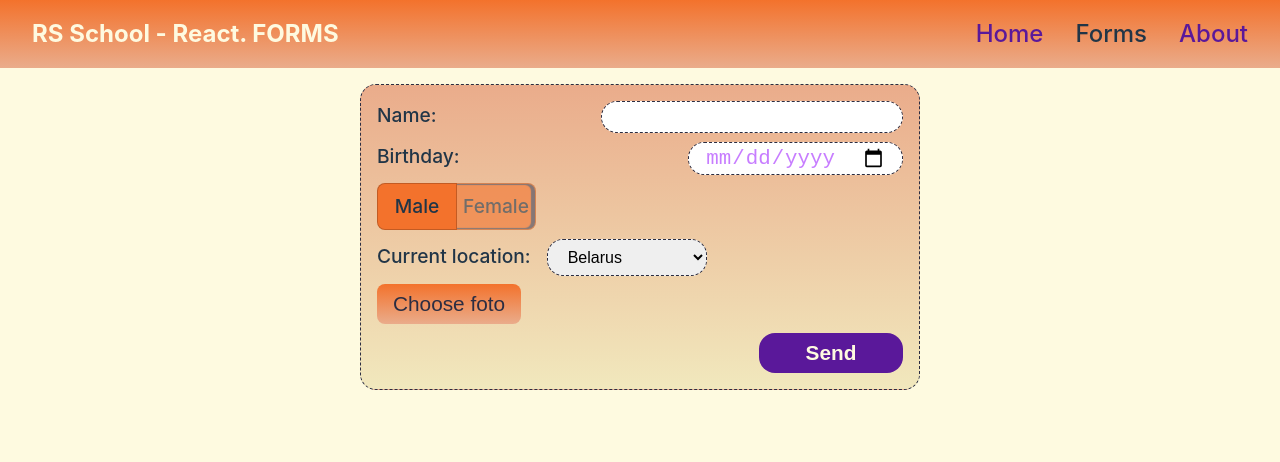
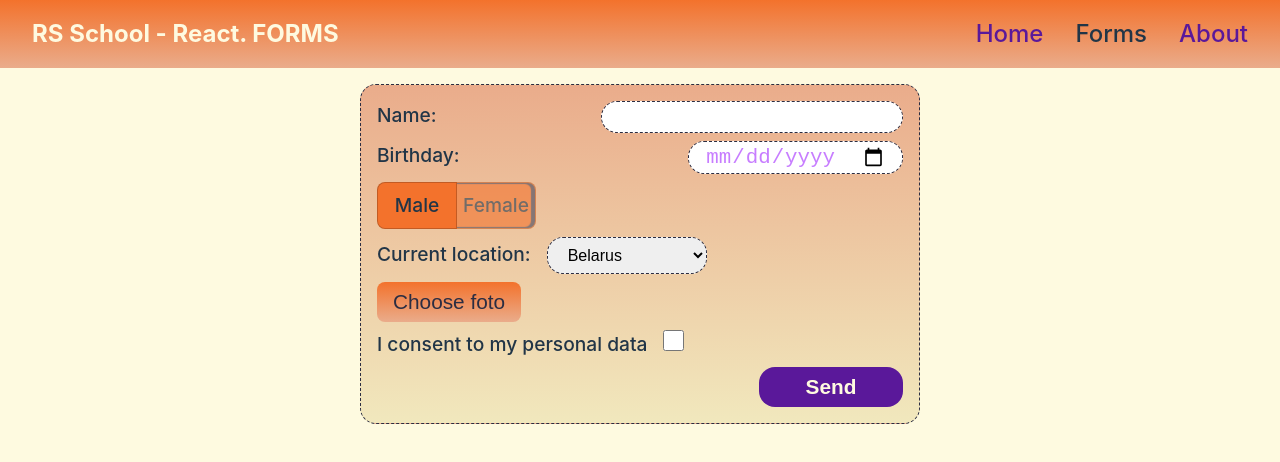
Before and after one commit to tbandelikova/react-studies, a React (Vite) app in the folder react-ts-app/: page /forms in a window 1280 px wide. Shown: the top 462 px of the page. Built offline with nearby package versions, Linux system fonts and the light colour scheme.

Commit message:
feat: add checkbox

```diff
--- a/react-ts-app/src/App.css
+++ b/react-ts-app/src/App.css
@@ -178,6 +178,12 @@
 	box-shadow: none;
 }
 
+.check {
+  width: 1.3rem;
+  height: 1.3rem;
+  margin-left: 1rem;
+}
+
 .file {
   width: 9rem;
   border: none;
--- /dev/null
+++ b/react-ts-app/src/components/InputCheckbox.tsx
@@ -0,0 +1,21 @@
+import React, { Component, ForwardedRef } from 'react';
+
+type PropWithRef = {
+  inputCheckRef: ForwardedRef<HTMLInputElement>;
+};
+
+class InputCh extends Component<PropWithRef> {
+  render() {
+    const { inputCheckRef } = this.props;
+    return (
+      <label htmlFor="data">
+        <span>I consent to my personal data</span>
+        <input className="check" type="checkbox" name="data" id="data" ref={inputCheckRef} />
+      </label>
+    );
+  }
+}
+
+export const InputCheckbox = React.forwardRef<HTMLInputElement>((props, ref) => (
+  <InputCh inputCheckRef={ref} {...props} />
+));
--- a/react-ts-app/src/pages/Forms.tsx
+++ b/react-ts-app/src/pages/Forms.tsx
@@ -4,6 +4,7 @@ import { InputDate } from '../components/InputDate';
 import { InputFile } from '../components/InputFile';
 import { InputSelect } from '../components/InputSelect';
 import { InputSwitch } from '../components/InputSwitch';
+import { InputCheckbox } from '../components/InputCheckbox';
 import Header from '../components/Header';
 import CardUser from '../components/CardUser';
 
@@ -21,6 +22,7 @@ class Forms extends Component<object, { data: Array<CardProps> }> {
   inputSelectRef: React.RefObject<HTMLSelectElement>;
   inputSwitchRef: React.RefObject<HTMLInputElement>;
   inputFileRef: React.RefObject<HTMLInputElement>;
+  inputCheckRef: React.RefObject<HTMLInputElement>;
 
   constructor(props: object) {
     super(props);
@@ -33,6 +35,7 @@ class Forms extends Component<object, { data: Array<CardProps> }> {
     this.inputDateRef = React.createRef<HTMLInputElement>();
     this.inputSelectRef = React.createRef<HTMLSelectElement>();
     this.inputSwitchRef = React.createRef<HTMLInputElement>();
+    this.inputCheckRef = React.createRef<HTMLInputElement>();
     this.inputFileRef = React.createRef<HTMLInputElement>();
   }
 
@@ -42,6 +45,9 @@ class Forms extends Component<object, { data: Array<CardProps> }> {
     let imgSrc;
     if (image) {
       imgSrc = window.URL.createObjectURL(image);
+    }
+    if (!this.inputCheckRef.current?.checked) {
+      return alert('Make concent to your personal data');
     }
     const userData = {
       name: this.inputTextRef.current ? this.inputTextRef.current.value : '',
@@ -80,6 +86,9 @@ class Forms extends Component<object, { data: Array<CardProps> }> {
                 <div className="form-element">
                   <InputFile ref={this.inputFileRef} />
                 </div>
+                <div className="form-element">
+                  <InputCheckbox ref={this.inputCheckRef} />
+                </div>
                 <div className="form-element form-submit">
                   <input className="submit" type="submit" value="Send" />
                 </div>
```
Also changed, not shown: 1 other file (tests, documents, lock files or other folders).
